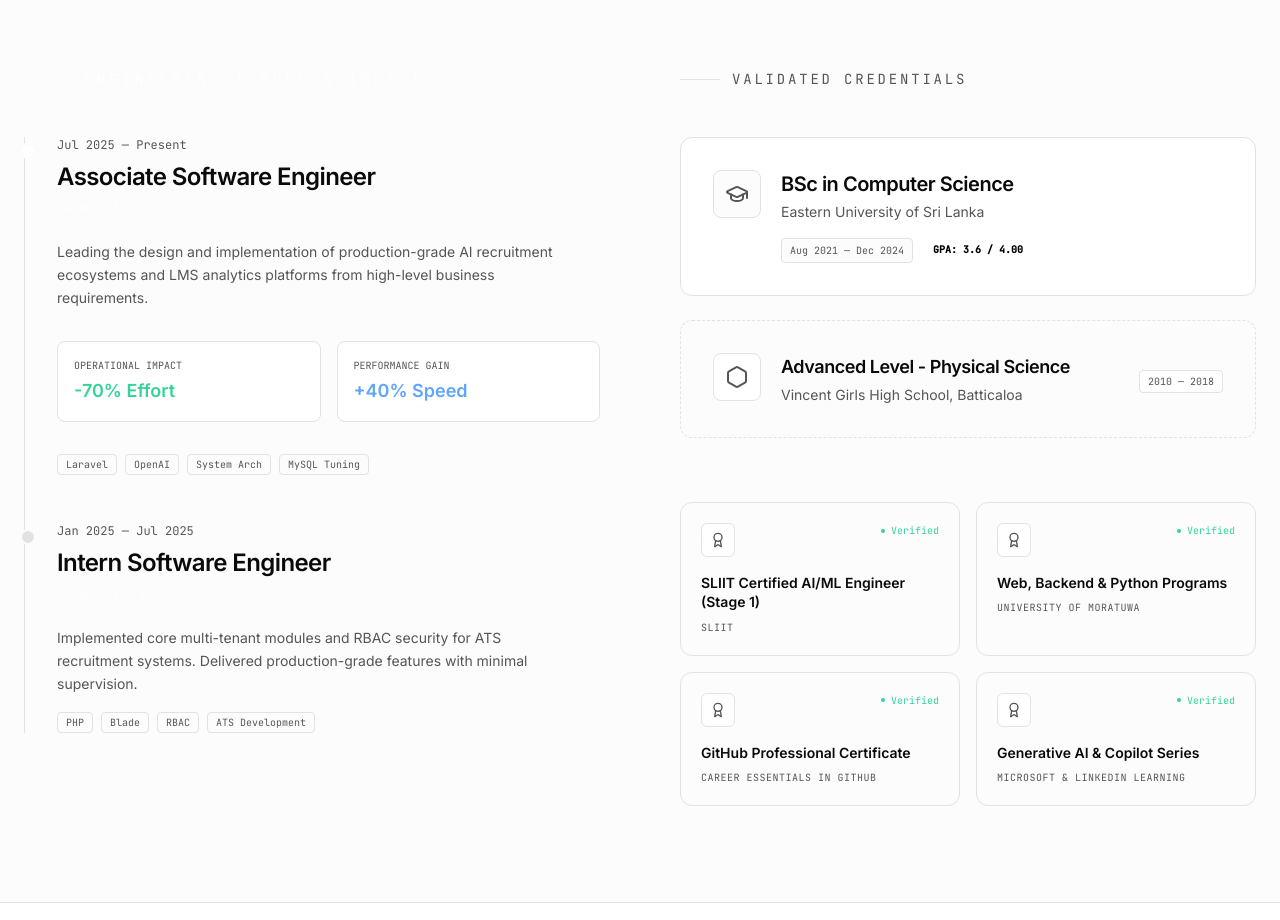
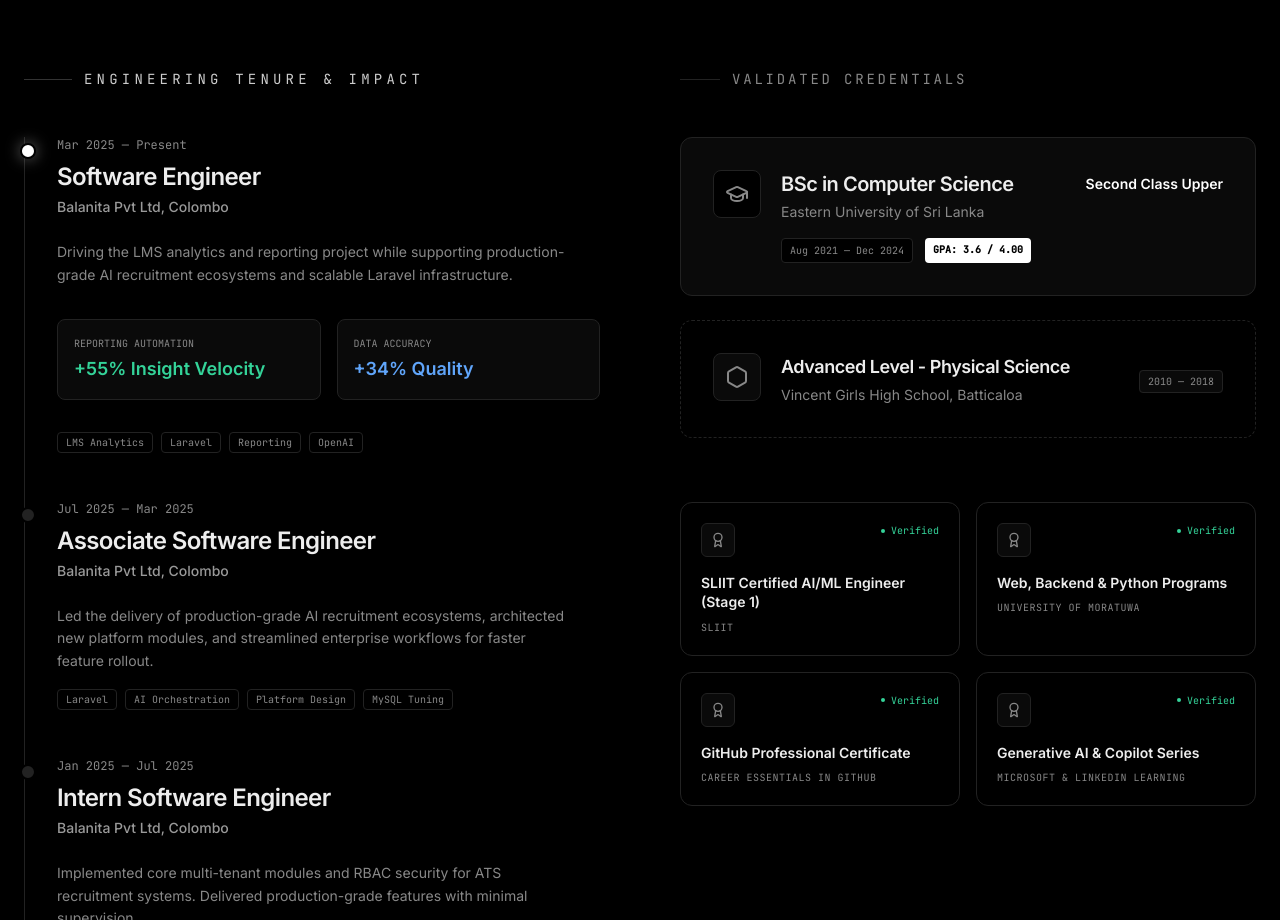
Before and after one commit to SheromiParamanathan/my-sample-portfolio, a Next.js app: page / in a window 1280 px wide. Shown: the part 1880-2800 px from the top of the page. Built offline with nearby package versions, Linux system fonts and the light colour scheme.

Commit message:
Updates (Exp & Light)

```diff
--- a/app/globals.css
+++ b/app/globals.css
@@ -36,32 +36,6 @@
   --radius-lg: 12px;
 
   --shadow-soft: 0 4px 24px -1px rgba(0, 0, 0, 0.5);
-}
-
-.light {
-  /* Ultra-Premium SaaS - LIGHT (Paper & Ink) */
-  --background: #fcfcfc;
-  --foreground: #0a0a0a;
-  --muted: #555555;
-
-  --accent: #000000;
-  --accent-secondary: #333333;
-  --accent-emerald: #059669;
-
-  --border: #e2e2e2;
-  --card: #ffffff;
-  --card-hover: #f5f5f5;
-
-  --ring: rgba(0, 0, 0, 0.1);
-  --header-bg: rgba(252, 252, 252, 0.85);
-  --header-border: #e2e2e2;
-  --surface-glass: rgba(0, 0, 0, 0.02);
-  --grid-line: #efefef;
-
-  --glow-color: rgba(0, 0, 0, 0.03);
-  --logo-bg: #000000;
-
-  --shadow-soft: 0 4px 20px -2px rgba(0, 0, 0, 0.05);
 }
 
 @layer utilities {
--- a/components/CreativeHome.tsx
+++ b/components/CreativeHome.tsx
@@ -303,38 +303,59 @@ export function CreativeHome() {
                   </div>
 
                   <div className="relative space-y-12 pl-8 border-l border-[var(--border)]">
-                     {/* Role 1: Associate */}
+                     {/* Role 1: Software Engineer */}
                      <div className="relative">
                         <div className="absolute -left-[37px] top-1.5 w-4 h-4 rounded-full border-2 border-[var(--background)] bg-white shadow-[0_0_15px_rgba(255,255,255,0.4)]" />
                         <div className="mb-6">
-                           <span className="text-xs font-mono text-[var(--muted)] mb-2 block">Jul 2025 — Present</span>
+                           <span className="text-xs font-mono text-[var(--muted)] mb-2 block">Mar 2025 — Present</span>
+                           <h4 className="text-2xl font-bold tracking-tight mb-1">Software Engineer</h4>
+                           <div className="text-sm font-medium text-white/60">Balanita Pvt Ltd, Colombo</div>
+                        </div>
+
+                        <div className="space-y-4">
+                           <p className="text-[var(--muted)] text-sm leading-relaxed max-w-lg">
+                              Driving the LMS analytics and reporting project while supporting production-grade AI recruitment ecosystems and scalable Laravel infrastructure.
+                           </p>
+                           <div className="grid grid-cols-2 gap-4 py-4">
+                              <div className="p-4 rounded-lg bg-[var(--card)] border border-[var(--border)]">
+                                 <div className="text-[10px] font-mono text-[var(--muted)] mb-1 uppercase">Reporting Automation</div>
+                                 <div className="text-lg font-bold text-emerald-400">+55% Insight Velocity</div>
+                              </div>
+                              <div className="p-4 rounded-lg bg-[var(--card)] border border-[var(--border)]">
+                                 <div className="text-[10px] font-mono text-[var(--muted)] mb-1 uppercase">Data Accuracy</div>
+                                 <div className="text-lg font-bold text-blue-400">+34% Quality</div>
+                              </div>
+                           </div>
+                           <div className="flex flex-wrap gap-2">
+                              {["LMS Analytics", "Laravel", "Reporting", "OpenAI"].map(tag => (
+                                 <span key={tag} className="text-[10px] font-mono px-2 py-0.5 rounded border border-[var(--border)] text-[var(--muted)]">{tag}</span>
+                              ))}
+                           </div>
+                        </div>
+                     </div>
+
+                     {/* Role 2: Associate */}
+                     <div className="relative">
+                        <div className="absolute -left-[37px] top-1.5 w-4 h-4 rounded-full border-2 border-[var(--background)] bg-[var(--border)]" />
+                        <div className="mb-6">
+                           <span className="text-xs font-mono text-[var(--muted)] mb-2 block">Jul 2025 — Mar 2025</span>
                            <h4 className="text-2xl font-bold tracking-tight mb-1">Associate Software Engineer</h4>
                            <div className="text-sm font-medium text-white/60">Balanita Pvt Ltd, Colombo</div>
                         </div>
 
                         <div className="space-y-4">
                            <p className="text-[var(--muted)] text-sm leading-relaxed max-w-lg">
-                              Leading the design and implementation of production-grade AI recruitment ecosystems and LMS analytics platforms from high-level business requirements.
+                              Led the delivery of production-grade AI recruitment ecosystems, architected new platform modules, and streamlined enterprise workflows for faster feature rollout.
                            </p>
-                           <div className="grid grid-cols-2 gap-4 py-4">
-                              <div className="p-4 rounded-lg bg-[var(--card)] border border-[var(--border)]">
-                                 <div className="text-[10px] font-mono text-[var(--muted)] mb-1 uppercase">Operational Impact</div>
-                                 <div className="text-lg font-bold text-emerald-400">-70% Effort</div>
-                              </div>
-                              <div className="p-4 rounded-lg bg-[var(--card)] border border-[var(--border)]">
-                                 <div className="text-[10px] font-mono text-[var(--muted)] mb-1 uppercase">Performance Gain</div>
-                                 <div className="text-lg font-bold text-blue-400">+40% Speed</div>
-                              </div>
-                           </div>
                            <div className="flex flex-wrap gap-2">
-                              {["Laravel", "OpenAI", "System Arch", "MySQL Tuning"].map(tag => (
+                              {["Laravel", "AI Orchestration", "Platform Design", "MySQL Tuning"].map(tag => (
                                  <span key={tag} className="text-[10px] font-mono px-2 py-0.5 rounded border border-[var(--border)] text-[var(--muted)]">{tag}</span>
                               ))}
                            </div>
                         </div>
                      </div>
 
-                     {/* Role 2: Intern */}
+                     {/* Role 3: Intern */}
                      <div className="relative">
                         <div className="absolute -left-[37px] top-1.5 w-4 h-4 rounded-full border-2 border-[var(--background)] bg-[var(--border)]" />
                         <div className="mb-6">
--- a/components/Navbar.tsx
+++ b/components/Navbar.tsx
@@ -2,8 +2,7 @@
 
 import { useEffect, useState } from "react";
 import Link from "next/link";
-import { useTheme } from "./ThemeProvider";
-import { Sun, Moon, Menu, X, ArrowUpRight, Cpu } from "lucide-react";
+import { Menu, X, ArrowUpRight, Cpu } from "lucide-react";
 import { motion } from "framer-motion";
 import clsx from "clsx";
 
@@ -15,7 +14,6 @@ const navItems = [
 ];
 
 export function Navbar() {
-  const { theme, toggleTheme } = useTheme();
   const [scrolled, setScrolled] = useState(false);
   const [open, setOpen] = useState(false);
   const [active, setActive] = useState("");
@@ -101,15 +99,6 @@ export function Navbar() {
           <div className="flex items-center gap-3">
             <button
               type="button"
-              onClick={toggleTheme}
-              className="p-2 rounded-lg border border-[var(--border)] bg-[var(--surface-glass)] hover:bg-[var(--accent)] hover:text-[var(--background)] transition-all duration-300"
-              aria-label="Toggle theme"
-            >
-              {theme === "dark" ? <Sun size={14} /> : <Moon size={14} />}
-            </button>
-
-            <button
-              type="button"
               onClick={() => setOpen(!open)}
               className="md:hidden p-2 rounded-lg border border-[var(--border)] bg-white/5"
             >
--- a/components/ThemeProvider.tsx
+++ b/components/ThemeProvider.tsx
@@ -1,45 +1,5 @@
 "use client";
 
-import { createContext, useContext, useEffect, useState } from "react";
-
-type Theme = "dark" | "light";
-
-interface ThemeContextType {
-  theme: Theme;
-  toggleTheme: () => void;
+export function ThemeProvider({ children }: { children: React.ReactNode }) {
+  return <>{children}</>;
 }
-
-const ThemeContext = createContext<ThemeContextType>({
-  theme: "light",
-  toggleTheme: () => {},
-});
-
-export function ThemeProvider({ children }: { children: React.ReactNode }) {
-  const [theme, setTheme] = useState<Theme>("light");
-  const [mounted, setMounted] = useState(false);
-
-  useEffect(() => {
-    setMounted(true);
-    const stored = localStorage.getItem("theme") as Theme | null;
-    const next: Theme = stored ?? "light";
-    setTheme(next);
-    document.documentElement.classList.toggle("light", next === "light");
-  }, []);
-
-  const toggleTheme = () => {
-    const next = theme === "dark" ? "light" : "dark";
-    setTheme(next);
-    localStorage.setItem("theme", next);
-    document.documentElement.classList.toggle("light", next === "light");
-  };
-
-  if (!mounted) return <>{children}</>;
-
-  return (
-    <ThemeContext.Provider value={{ theme, toggleTheme }}>
-      {children}
-    </ThemeContext.Provider>
-  );
-}
-
-export const useTheme = () => useContext(ThemeContext);
```
